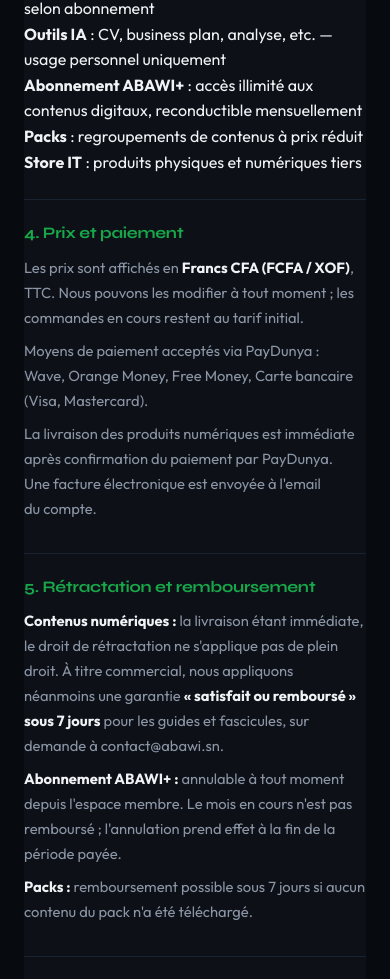
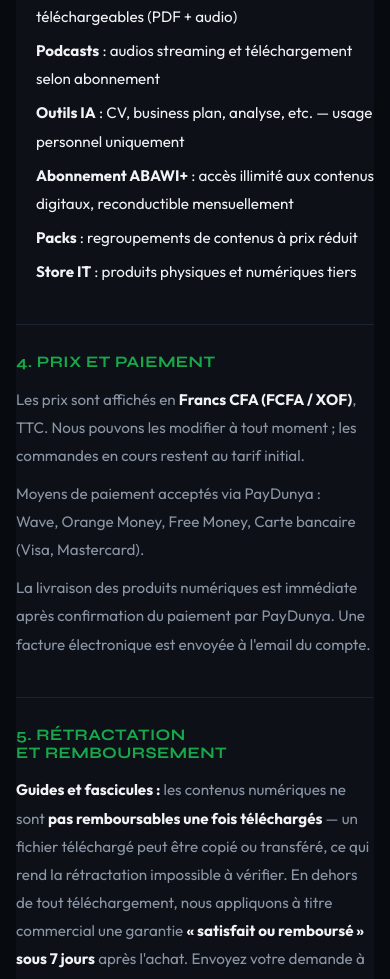
Before and after one commit to Byeessu/abawi-portal1, a React (Vite) app: page /cgu in a window 390 px wide. Shown: the part 997-1976 px from the top of the page. Built offline with nearby package versions, Linux system fonts and the light colour scheme; no server answers; the database is empty.

Commit message:
fix: final build fixes and marketing components

```diff
--- a/src/pages/CGU.jsx
+++ b/src/pages/CGU.jsx
@@ -4,6 +4,7 @@
 function CGU() {
   return (
     <main className="ml-page">
+      <div className="ml-inner">
       <SEO
         title="Conditions Générales d'Utilisation — ABAWI"
         description="Conditions générales d'utilisation du portail ABAWI. Règles d'accès, propriété intellectuelle, responsabilités et modalités de service."
@@ -11,7 +12,7 @@
       />
       <h1 className="ml-title">Conditions générales d'utilisation</h1>
       <p style={{ color: 'var(--text-secondary)', marginBottom: 24 }}>
-        Dernière mise à jour : avril 2026
+        Dernière mise à jour : mai 2026
       </p>
 
       <section className="ml-section">
@@ -65,16 +66,16 @@
       <section className="ml-section">
         <h2>5. Rétractation et remboursement</h2>
         <p>
-          <strong>Contenus numériques :</strong> la livraison étant immédiate, le droit de rétractation ne s'applique
-          pas de plein droit. À titre commercial, nous appliquons néanmoins une garantie <strong>« satisfait ou
-          remboursé » sous 7 jours</strong> pour les guides et fascicules, sur demande à contact@abawi.sn.
+          <strong>Guides et fascicules :</strong> les contenus numériques ne sont <strong>pas remboursables une fois téléchargés</strong> — un fichier téléchargé peut être copié ou transféré, ce qui rend la rétractation impossible à vérifier. En dehors de tout téléchargement, nous appliquons à titre commercial une garantie <strong>« satisfait ou remboursé » sous 7 jours</strong> après l'achat. Envoyez votre demande à <strong>contact@abawi.sn</strong> ou sur WhatsApp.
         </p>
         <p>
-          <strong>Abonnement ABAWI+ :</strong> annulable à tout moment depuis l'espace membre. Le mois en cours
-          n'est pas remboursé ; l'annulation prend effet à la fin de la période payée.
+          <strong>Abonnement ABAWI+ :</strong> annulable à tout moment depuis l'espace membre. Le mois en cours n'est pas remboursé ; l'annulation prend effet à la fin de la période payée.
         </p>
         <p>
-          <strong>Packs :</strong> remboursement possible sous 7 jours si aucun contenu du pack n'a été téléchargé.
+          <strong>Packs de contenus :</strong> mêmes conditions que les guides individuels — remboursement possible sous 7 jours après l'achat, uniquement si aucun contenu du pack n'a été téléchargé.
+        </p>
+        <p>
+          <strong>Outils et crédits :</strong> les crédits consommés ne sont pas remboursables. En cas de dysfonctionnement avéré d'un outil, les crédits utilisés peuvent être restitués sur justification, à la discrétion d'ABAWI SN.
         </p>
       </section>
 
@@ -149,6 +150,7 @@
       </section>
 
       <p className="ml-footer">ABAWI SN — Dakar, Sénégal. Contact : <a href="mailto:contact@abawi.sn">contact@abawi.sn</a></p>
+      </div>
     </main>
   )
 }
--- a/src/pages/MentionsLegales.css
+++ b/src/pages/MentionsLegales.css
@@ -1,7 +1,21 @@
-.ml-page { max-width: 800px; margin: 0 auto; padding: 60px 24px 80px; }
-.ml-title { font-size: 2rem; font-weight: 800; margin-bottom: 40px; }
-.ml-section { padding: 24px 0; border-top: 1px solid var(--border); }
-.ml-section h2 { font-size: 1.1rem; font-weight: 700; margin-bottom: 12px; color: var(--green); }
-.ml-section p { font-size: 0.92rem; color: var(--text-secondary); line-height: 1.7; margin-bottom: 8px; }
+.ml-page {
+  width: 100%;
+  box-sizing: border-box;
+  padding: clamp(40px, 6vw, 72px) clamp(16px, 5vw, 60px) 80px;
+}
+.ml-inner {
+  max-width: 1400px;
+  margin: 0 auto;
+}
+.ml-title { font-size: clamp(1.6rem, 3vw, 2.4rem); font-weight: 900; margin-bottom: 40px; }
+.ml-section { padding: 28px 0; border-top: 1px solid var(--border); }
+.ml-section h2 { font-size: 1.05rem; font-weight: 700; margin-bottom: 14px; color: var(--green); text-transform: uppercase; letter-spacing: 0.4px; }
+.ml-section p { font-size: 0.95rem; color: var(--text-secondary); line-height: 1.85; margin-bottom: 10px; }
+.ml-section ul { padding-left: 20px; color: var(--text-secondary); font-size: 0.95rem; line-height: 1.85; margin-bottom: 10px; }
+.ml-section li { margin-bottom: 6px; }
 .ml-section strong { color: var(--text-primary); }
-.ml-footer { margin-top: 40px; padding-top: 20px; border-top: 1px solid var(--border); font-size: 0.8rem; color: var(--text-muted); }
+.ml-footer { margin-top: 40px; padding-top: 20px; border-top: 1px solid var(--border); font-size: 0.82rem; color: var(--text-muted); }
+
+@media (max-width: 640px) {
+  .ml-page { padding: 32px 16px 60px; }
+}
--- a/src/pages/MentionsLegales.jsx
+++ b/src/pages/MentionsLegales.jsx
@@ -3,49 +3,51 @@
 function MentionsLegales() {
   return (
     <main className="ml-page">
-      <h1 className="ml-title">Mentions legales</h1>
+      <div className="ml-inner">
+        <h1 className="ml-title">Mentions légales</h1>
 
         <section className="ml-section">
           <h2>Éditeur du site</h2>
           <p><strong>Raison sociale :</strong> ABAWI SN</p>
-        <p><strong>Siège social :</strong> VDN Liberte 6 Extension, Dakar, Sénégal</p>
-        <p><strong>Responsable :</strong> ABAWI SN</p>
-        <p><strong>Telephone :</strong> +221 77 518 50 50</p>
+          <p><strong>Siège social :</strong> VDN Liberté 6 Extension, Dakar, Sénégal</p>
+          <p><strong>Responsable de publication :</strong> ABAWI SN</p>
+          <p><strong>Téléphone :</strong> +221 77 518 50 50</p>
           <p><strong>Email :</strong> contact@abawi.sn</p>
         </section>
 
         <section className="ml-section">
           <h2>Hébergement</h2>
           <p><strong>Site web :</strong> Netlify, Inc. — San Francisco, USA</p>
-        <p><strong>Base de donnees :</strong> Supabase — Union Europeenne</p>
+          <p><strong>Base de données :</strong> Supabase — Union Européenne</p>
         </section>
 
         <section className="ml-section">
           <h2>Paiements</h2>
-        <p>Les paiements sont traites par <strong>PayDunya</strong> (Dakar, Sénégal), plateforme de paiement agréée.</p>
-        <p>Moyens de paiement acceptes : Wave, Orange Money, Free Money, Carte bancaire (Visa, Mastercard).</p>
+          <p>Les paiements sont traités par <strong>PayDunya</strong> (Dakar, Sénégal), plateforme de paiement agréée.</p>
+          <p>Moyens de paiement acceptés : Wave, Orange Money, Free Money, Carte bancaire (Visa, Mastercard).</p>
           <p>Toutes les transactions sont sécurisées et chiffrées.</p>
         </section>
 
         <section className="ml-section">
           <h2>Conditions d'utilisation</h2>
-        <p>En accédant au site abawi.app, vous acceptez les presentes conditions.</p>
-        <p>Les contenus proposes (guides PDF, fascicules, podcasts) sont protégés par le droit d'auteur. Toute reproduction non autorisee est interdite.</p>
-        <p>Les prix affiches sont en Francs CFA (FCFA/XOF) et peuvent etre modifiés sans préavis.</p>
+          <p>En accédant au site abawi.app, vous acceptez les présentes conditions.</p>
+          <p>Les contenus proposés (guides PDF, fascicules, podcasts) sont protégés par le droit d'auteur. Toute reproduction non autorisée est interdite.</p>
+          <p>Les prix affichés sont en Francs CFA (FCFA/XOF) et peuvent être modifiés sans préavis.</p>
         </section>
 
         <section className="ml-section">
           <h2>Politique de remboursement</h2>
-        <p><strong>Guides et fascicules :</strong> Satisfait ou remboursé sous 7 jours apres l'achat. Envoyez votre demande a contact@abawi.sn ou sur WhatsApp.</p>
-        <p><strong>Abonnement ABAWI+ :</strong> Annulable a tout moment. Le mois en cours n'est pas remboursé. L'annulation prend effet a la fin du mois paye.</p>
-        <p><strong>Packs :</strong> Memes conditions que les guides individuels — remboursement sous 7 jours.</p>
+          <p><strong>Guides et fascicules :</strong> les contenus numériques ne sont <strong>pas remboursables une fois téléchargés</strong> — un fichier téléchargé peut être copié ou transféré. En dehors de tout téléchargement, une garantie <strong>« satisfait ou remboursé » sous 7 jours</strong> s'applique. Envoyez votre demande à contact@abawi.sn ou sur WhatsApp.</p>
+          <p><strong>Abonnement ABAWI+ :</strong> annulable à tout moment. Le mois en cours n'est pas remboursé. L'annulation prend effet à la fin du mois payé.</p>
+          <p><strong>Packs :</strong> mêmes conditions que les guides individuels — remboursement possible sous 7 jours si aucun contenu n'a été téléchargé.</p>
+          <p><strong>Crédits :</strong> les crédits consommés ne sont pas remboursables. En cas de dysfonctionnement avéré, ils peuvent être restitués à la discrétion d'ABAWI SN.</p>
         </section>
 
         <section className="ml-section">
-        <h2>Protection des donnees</h2>
-        <p>ABAWI SN s'engage à protéger vos données personnelles conformément à la loi sénégalaise sur la protection des donnees.</p>
-        <p>Les donnees collectées (email, telephone, historique d'achat) sont utilisées exclusivement pour le traitement de vos commandes et l'envoi de vos produits.</p>
-        <p>Aucune donnee personnelle n'est vendue ou partagée avec des tiers a des fins commerciales.</p>
+          <h2>Protection des données</h2>
+          <p>ABAWI SN s'engage à protéger vos données personnelles conformément à la loi sénégalaise sur la protection des données.</p>
+          <p>Les données collectées (email, téléphone, historique d'achat) sont utilisées exclusivement pour le traitement de vos commandes et l'envoi de vos produits.</p>
+          <p>Aucune donnée personnelle n'est vendue ou partagée avec des tiers à des fins commerciales.</p>
           <p>Vous pouvez demander la suppression de vos données à tout moment en contactant contact@abawi.sn.</p>
         </section>
 
@@ -55,6 +57,7 @@
         </section>
 
         <p className="ml-footer">Dernière mise à jour : mai 2026 — ABAWI SN, Dakar, Sénégal</p>
+      </div>
     </main>
   )
 }
--- a/src/pages/PolitiqueConfidentialite.jsx
+++ b/src/pages/PolitiqueConfidentialite.jsx
@@ -4,6 +4,7 @@
 function PolitiqueConfidentialite() {
   return (
     <main className="ml-page">
+      <div className="ml-inner">
       <SEO
         title="Politique de Confidentialité — ABAWI"
         description="Politique de confidentialité d'ABAWI : collecte, utilisation et protection de vos données personnelles. Conforme à la loi sénégalaise et au RGPD."
@@ -135,6 +136,7 @@
       <p className="ml-footer">
         ABAWI SN — Dakar, Sénégal. Contact DPO : <a href="mailto:contact@abawi.sn">contact@abawi.sn</a>
       </p>
+      </div>
     </main>
   )
 }
--- a/src/pages/PolitiqueCookies.jsx
+++ b/src/pages/PolitiqueCookies.jsx
@@ -17,6 +17,7 @@
 
   return (
     <main className="ml-page">
+      <div className="ml-inner">
       <SEO
         title="Politique Cookies — ABAWI"
         description="Politique cookies d'ABAWI : gestion des cookies, préférences et consentement. Contrôlez vos données de navigation."
@@ -113,6 +114,7 @@
       </section>
 
       <p className="ml-footer">ABAWI SN — Dakar, Sénégal.</p>
+      </div>
     </main>
   )
 }
```
Lines whose indentation alone changed are shown as unchanged.
